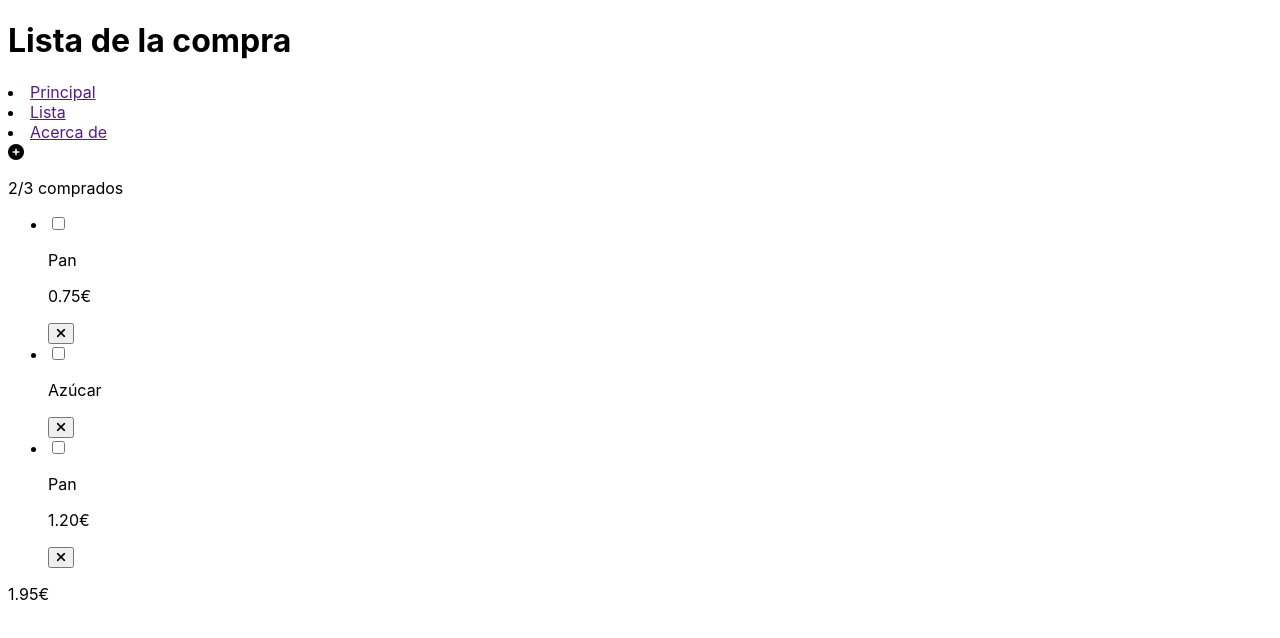
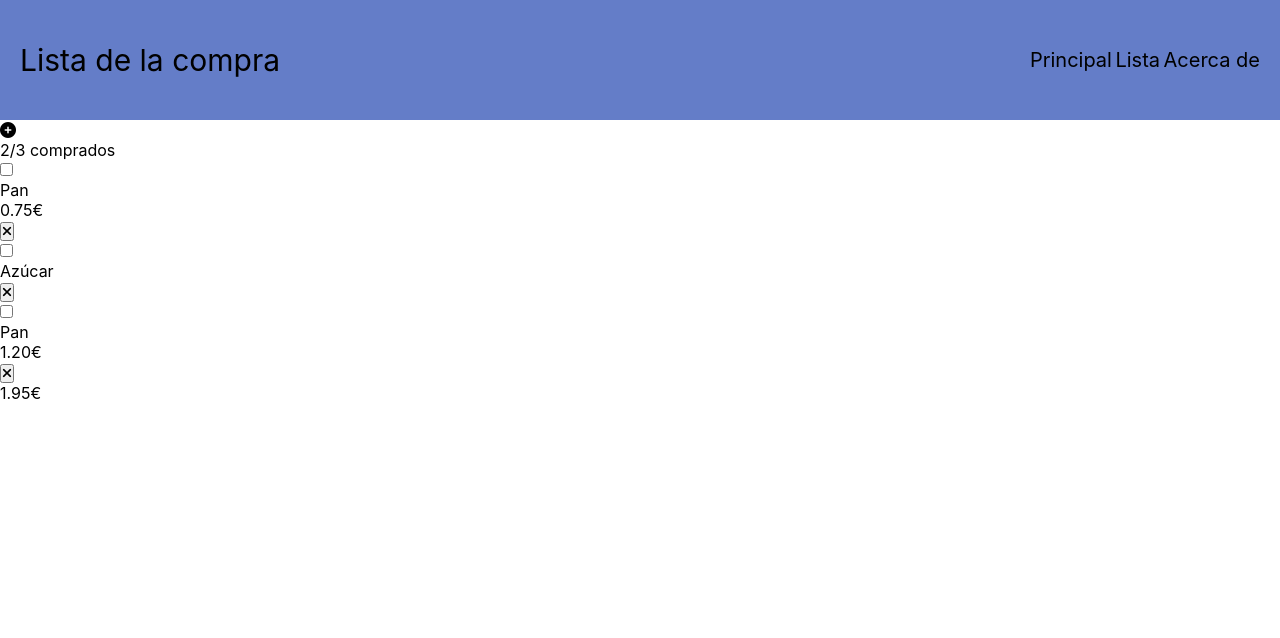
Before and after one commit to DavidPegueroles/w1ch4-david-pegueroles, a plain HTML site: page index.html in a window 1280 px wide. Drawn offline with Linux system fonts and the light colour scheme.

Commit message:
Added style to header elements

```diff
--- a/styles.css
+++ b/styles.css
@@ -1,4 +1,45 @@
+* {
+  margin: 0;
+  padding: 0;
+}
+
 body {
   font-family: -apple-system, BlinkMacSystemFont, "Segoe UI", Roboto,
     Oxygen-Sans, Ubuntu, Cantarell, "Helvetica Neue", sans-serif;
 }
+
+ul,
+li {
+  list-style: none;
+}
+
+a {
+  text-decoration: none;
+  color: black;
+}
+
+.header {
+  display: flex;
+  flex-direction: row;
+  justify-content: space-between;
+  align-items: center;
+  height: 80px;
+  padding: 20px;
+
+  background-color: rgb(100, 125, 200);
+}
+
+.title {
+  font-size: 30px;
+  font-weight: normal;
+}
+
+.menu {
+  display: flex;
+  justify-content: space-between;
+  align-items: center;
+  height: 30px;
+  width: 230px;
+  min-width: 215px;
+  font-size: 20px;
+}
```
